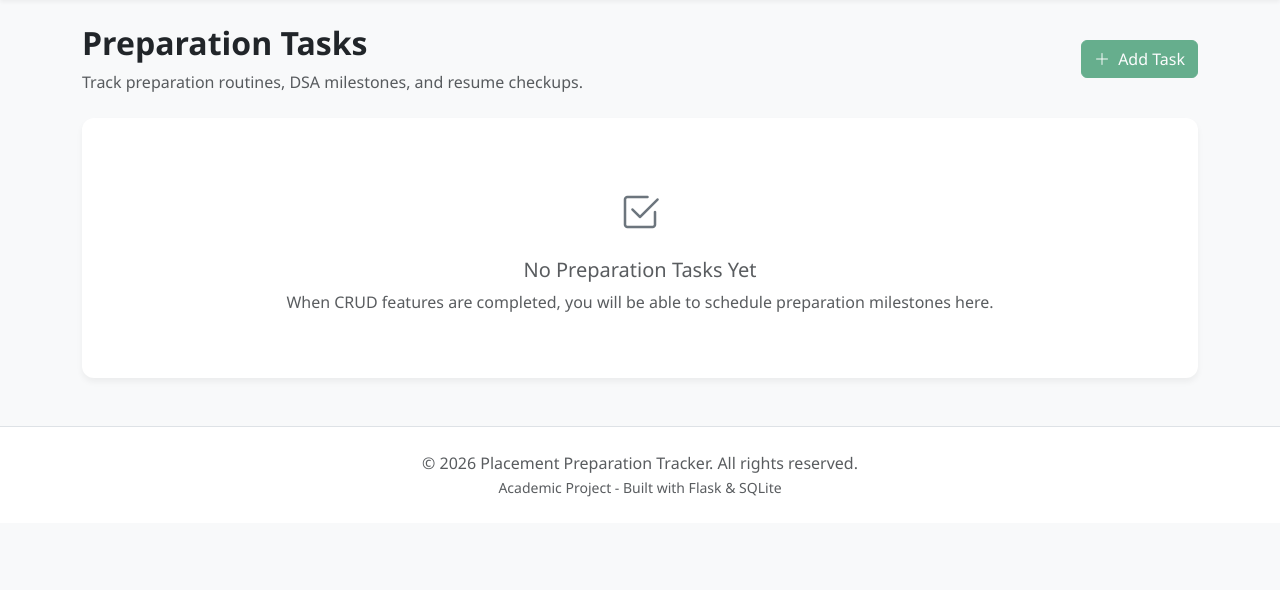
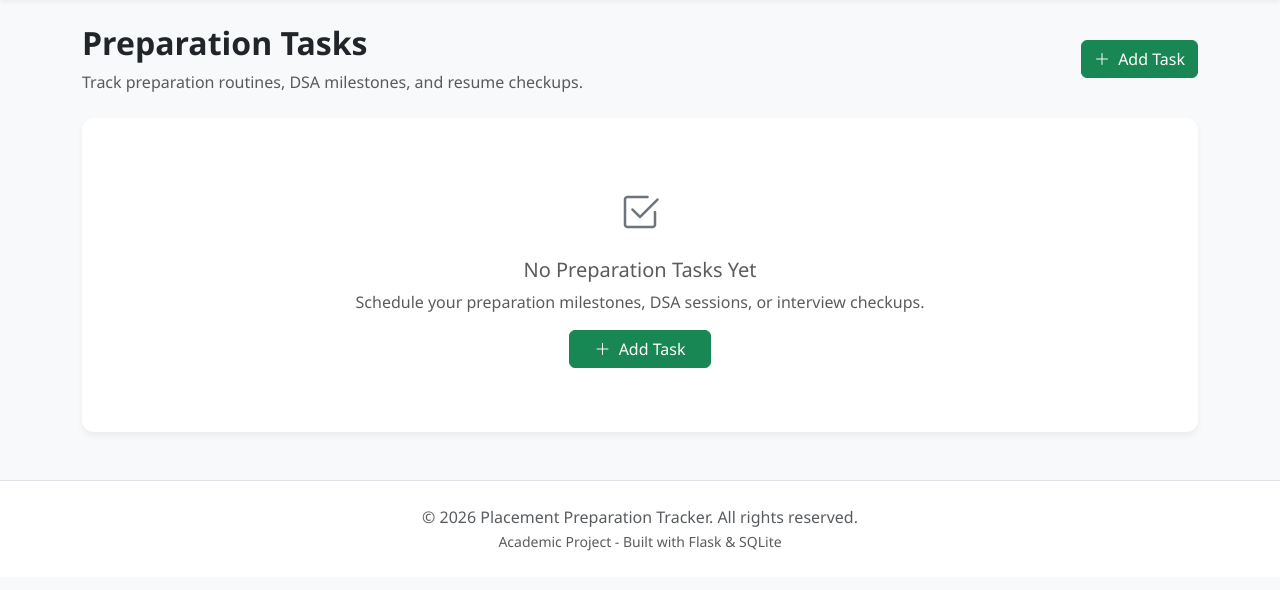
Before and after one commit to VindhyaMaligela/Placement-Preparation-Tracker, a Flask app: page /tasks/ in a window 1280 px wide. Shown: the part 56-646 px from the top of the page. Run offline with Flask 3, Linux system fonts and the light colour scheme; data that the repository does not hold is empty.

Commit message:
Implement Tasks CRUD functionality

```diff
--- a/app/models.py
+++ b/app/models.py
@@ -19,17 +19,19 @@ class Company(db.Model):
         return f'<Company {self.name} - {self.role}>'
 
 class Task(db.Model):
-    """Placeholder model representing preparation tasks (e.g. Resume update, LeetCode, Mock interview)."""
+    """Model representing preparation tasks (e.g. Resume update, LeetCode, Mock interview)."""
     __tablename__ = 'tasks'
 
     id = db.Column(db.Integer, primary_key=True)
     title = db.Column(db.String(200), nullable=False)
     description = db.Column(db.Text, nullable=True)
+    category = db.Column(db.String(50), default='Other')     # DSA, Aptitude, Resume, Interview, Other
     due_date = db.Column(db.Date, nullable=True)
+    status = db.Column(db.String(50), default='Pending')      # Pending, In Progress, Completed
     completed = db.Column(db.Boolean, default=False)
 
     # Foreign key linking the task to a specific company
     company_id = db.Column(db.Integer, db.ForeignKey('companies.id'), nullable=True)
 
     def __repr__(self):
-        return f'<Task {self.title} - Completed: {self.completed}>'
+        return f'<Task {self.title} - Status: {self.status}>'
--- a/app/routes/tasks.py
+++ b/app/routes/tasks.py
@@ -1,10 +1,89 @@
-from flask import Blueprint, render_template
-from app.models import Task
+from flask import Blueprint, render_template, redirect, url_for, flash, request
+from app import db
+from app.models import Task, Company
+from app.forms import TaskForm
 
 tasks_bp = Blueprint('tasks', __name__)
 
 @tasks_bp.route('/')
 def index():
-    """Renders the tasks list page (placeholder)."""
+    """Renders the tasks list page."""
     tasks = Task.query.all()
     return render_template('tasks/index.html', tasks=tasks)
+
+@tasks_bp.route('/new', methods=['GET', 'POST'])
+def new_task():
+    """Route to add a new preparation task."""
+    form = TaskForm()
+    # Dynamically populate company choices
+    form.company_id.choices = [(-1, 'None / General Prep')] + [
+        (c.id, f"{c.name} ({c.role})") for c in Company.query.order_by(Company.name).all()
+    ]
+
+    if form.validate_on_submit():
+        company_id = form.company_id.data if form.company_id.data != -1 else None
+        completed = (form.status.data == 'Completed')
+
+        task = Task(
+            title=form.title.data,
+            description=form.description.data,
+            category=form.category.data,
+            due_date=form.due_date.data,
+            status=form.status.data,
+            completed=completed,
+            company_id=company_id
+        )
+        db.session.add(task)
+        db.session.commit()
+        flash(f'Task "{task.title}" has been successfully added!', 'success')
+        return redirect(url_for('tasks.index'))
+
+    return render_template('tasks/form.html', form=form, title='Add Task')
+
+@tasks_bp.route('/<int:id>/edit', methods=['GET', 'POST'])
+def edit_task(id):
+    """Route to edit an existing task."""
+    task = Task.query.get_or_404(id)
+    form = TaskForm(obj=task)
+
+    # Dynamically populate company choices
+    form.company_id.choices = [(-1, 'None / General Prep')] + [
+        (c.id, f"{c.name} ({c.role})") for c in Company.query.order_by(Company.name).all()
+    ]
+
+    if request.method == 'GET':
+        form.company_id.data = task.company_id if task.company_id is not None else -1
+
+    if form.validate_on_submit():
+        task.title = form.title.data
+        task.description = form.description.data
+        task.category = form.category.data
+        task.due_date = form.due_date.data
+        task.status = form.status.data
+        task.completed = (form.status.data == 'Completed')
+        task.company_id = form.company_id.data if form.company_id.data != -1 else None
+
+        db.session.commit()
+        flash(f'Task "{task.title}" has been updated!', 'success')
+        return redirect(url_for('tasks.index'))
+
+    return render_template('tasks/form.html', form=form, title='Edit Task', task=task)
+
+@tasks_bp.route('/<int:id>/delete', methods=['POST'])
+def delete_task(id):
+    """Route to delete a task."""
+    task = Task.query.get_or_404(id)
+    db.session.delete(task)
+    db.session.commit()
+    flash(f'Task "{task.title}" has been deleted.', 'danger')
+    return redirect(url_for('tasks.index'))
+
+@tasks_bp.route('/<int:id>/complete', methods=['POST'])
+def complete_task(id):
+    """Route shortcut to quickly mark a task as completed."""
+    task = Task.query.get_or_404(id)
+    task.status = 'Completed'
+    task.completed = True
+    db.session.commit()
+    flash(f'Task "{task.title}" has been marked as Completed!', 'success')
+    return redirect(url_for('tasks.index'))
--- a/app/services/statistics.py
+++ b/app/services/statistics.py
@@ -11,7 +11,7 @@ def get_dashboard_stats():
     """
     total_companies = Company.query.count()
     total_tasks = Task.query.count()
-    completed_tasks = Task.query.filter_by(completed=True).count()
+    completed_tasks = Task.query.filter((Task.completed == True) | (Task.status == 'Completed')).count()
     pending_tasks = total_tasks - completed_tasks
 
     completion_rate = 0.0
--- a/app/templates/tasks/index.html
+++ b/app/templates/tasks/index.html
@@ -9,9 +9,9 @@
             <h1 class="h2 fw-bold">Preparation Tasks</h1>
             <p class="text-muted mb-0">Track preparation routines, DSA milestones, and resume checkups.</p>
         </div>
-        <button class="btn btn-success disabled" title="CRUD features coming soon">
+        <a href="{{ url_for('tasks.new_task') }}" class="btn btn-success">
             <i class="bi bi-plus-lg me-1"></i> Add Task
-        </button>
+        </a>
     </div>
 </div>
 
@@ -23,25 +23,70 @@
                     <thead>
                         <tr>
                             <th>Task Title</th>
-                            <th>Description</th>
+                            <th>Category</th>
+                            <th>Linked Company</th>
                             <th>Due Date</th>
-                            <th>Company Link</th>
                             <th>Status</th>
+                            <th>Actions</th>
                         </tr>
                     </thead>
                     <tbody>
                         {% for task in tasks %}
                         <tr>
-                            <td><strong>{{ task.title }}</strong></td>
-                            <td>{{ task.description or '' }}</td>
-                            <td>{{ task.due_date or 'N/A' }}</td>
-                            <td>{{ task.company.name if task.company else 'General Prep' }}</td>
                             <td>
-                                {% if task.completed %}
+                                <strong {% if task.status == 'Completed' %}class="text-decoration-line-through text-muted"{% endif %}>
+                                    {{ task.title }}
+                                </strong>
+                                {% if task.description %}
+                                    <i class="bi bi-info-circle text-muted ms-1" title="{{ task.description }}" data-bs-toggle="tooltip"></i>
+                                {% endif %}
+                            </td>
+                            <td>
+                                <span class="badge bg-secondary-subtle text-secondary-emphasis rounded-pill px-3">
+                                    {{ task.category }}
+                                </span>
+                            </td>
+                            <td>
+                                {% if task.company %}
+                                    <span class="text-primary fw-semibold">{{ task.company.name }}</span>
+                                {% else %}
+                                    <span class="text-muted font-monospace">General Prep</span>
+                                {% endif %}
+                            </td>
+                            <td>
+                                {{ task.due_date.strftime('%Y-%m-%d') if task.due_date else 'N/A' }}
+                            </td>
+                            <td>
+                                {% if task.status == 'Pending' %}
+                                    <span class="badge bg-warning text-dark">Pending</span>
+                                {% elif task.status == 'In Progress' %}
+                                    <span class="badge bg-info text-dark">In Progress</span>
+                                {% elif task.status == 'Completed' %}
                                     <span class="badge bg-success">Completed</span>
                                 {% else %}
-                                    <span class="badge bg-warning text-dark">Pending</span>
+                                    <span class="badge bg-secondary">{{ task.status }}</span>
                                 {% endif %}
+                            </td>
+                            <td>
+                                <div class="d-flex gap-2">
+                                    {% if task.status != 'Completed' %}
+                                        <form action="{{ url_for('tasks.complete_task', id=task.id) }}" method="POST">
+                                            <input type="hidden" name="csrf_token" value="{{ csrf_token() }}"/>
+                                            <button type="submit" class="btn btn-sm btn-outline-success" title="Mark as Completed">
+                                                <i class="bi bi-check2"></i>
+                                            </button>
+                                        </form>
+                                    {% endif %}
+                                    <a href="{{ url_for('tasks.edit_task', id=task.id) }}" class="btn btn-sm btn-outline-secondary" title="Edit Task">
+                                        <i class="bi bi-pencil"></i>
+                                    </a>
+                                    <form action="{{ url_for('tasks.delete_task', id=task.id) }}" method="POST" onsubmit="return confirm('Are you sure you want to delete {{ task.title }}?');">
+                                        <input type="hidden" name="csrf_token" value="{{ csrf_token() }}"/>
+                                        <button type="submit" class="btn btn-sm btn-outline-danger" title="Delete Task">
+                                            <i class="bi bi-trash"></i>
+                                        </button>
+                                    </form>
+                                </div>
                             </td>
                         </tr>
                         {% endfor %}
@@ -52,9 +97,22 @@
             <div class="text-center py-5 text-muted">
                 <i class="bi bi-check2-square fs-1 mb-3 d-block text-secondary"></i>
                 <h5>No Preparation Tasks Yet</h5>
-                <p class="mb-0">When CRUD features are completed, you will be able to schedule preparation milestones here.</p>
+                <p class="mb-3">Schedule your preparation milestones, DSA sessions, or interview checkups.</p>
+                <a href="{{ url_for('tasks.new_task') }}" class="btn btn-success px-4">
+                    <i class="bi bi-plus-lg me-1"></i> Add Task
+                </a>
             </div>
         {% endif %}
     </div>
 </div>
+
+<script>
+    // Initialize Bootstrap tooltips
+    document.addEventListener('DOMContentLoaded', function () {
+        var tooltipTriggerList = [].slice.call(document.querySelectorAll('[data-bs-toggle="tooltip"]'))
+        var tooltipList = tooltipTriggerList.map(function (tooltipTriggerEl) {
+            return new bootstrap.Tooltip(tooltipTriggerEl)
+        })
+    });
+</script>
 {% endblock %}
--- a/run.py
+++ b/run.py
@@ -12,6 +12,20 @@ if __name__ == '__main__':
     # Create the database tables on startup if they don't exist
     with app.app_context():
         db.create_all()
+        # Run self-healing schema migration to add new columns if they don't exist
+        from sqlalchemy import inspect
+        inspector = inspect(db.engine)
+        if inspector.has_table('tasks'):
+            columns = [col['name'] for col in inspector.get_columns('tasks')]
+            alter_needed = False
+            if 'category' not in columns:
+                db.session.execute(db.text("ALTER TABLE tasks ADD COLUMN category VARCHAR(50) DEFAULT 'Other'"))
+                alter_needed = True
+            if 'status' not in columns:
+                db.session.execute(db.text("ALTER TABLE tasks ADD COLUMN status VARCHAR(50) DEFAULT 'Pending'"))
+                alter_needed = True
+            if alter_needed:
+                db.session.commit()
 
     print("Starting Placement Preparation Tracker on http://127.0.0.1:5000")
     app.run(host='127.0.0.1', port=5000)
```
Also changed, not shown: app/forms.py (+23 -0 lines), app/templates/tasks/form.html (added, +123 -0 lines), tests/test_tasks.py (added, +140 -0 lines), tests/verify_crud.py (added, +241 -0 lines), 9 other files.
